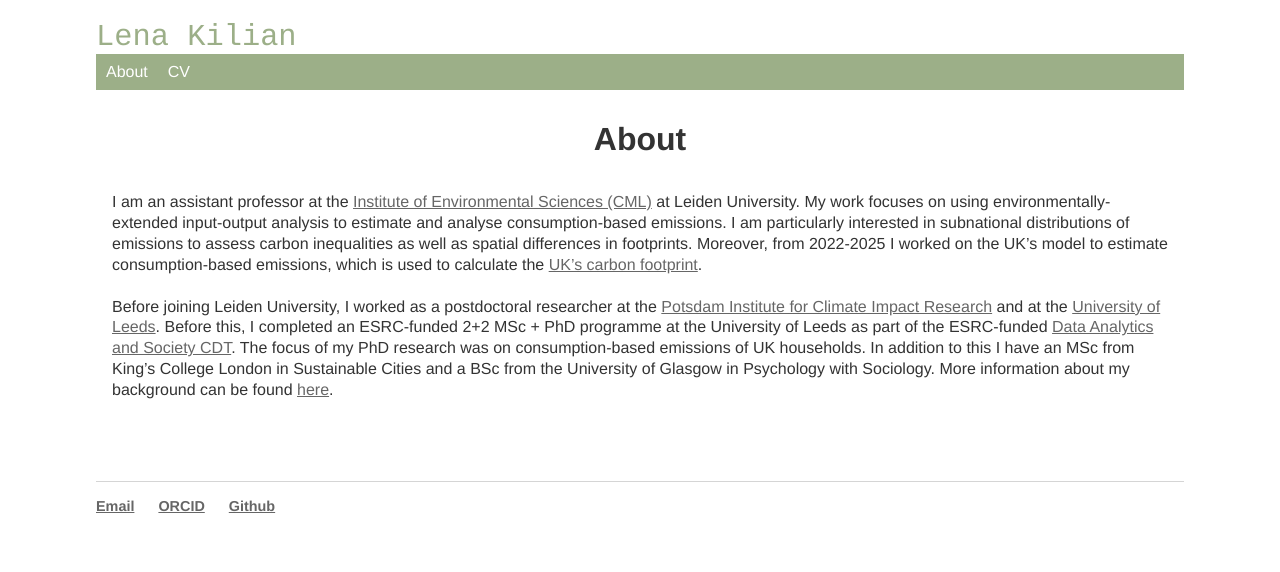
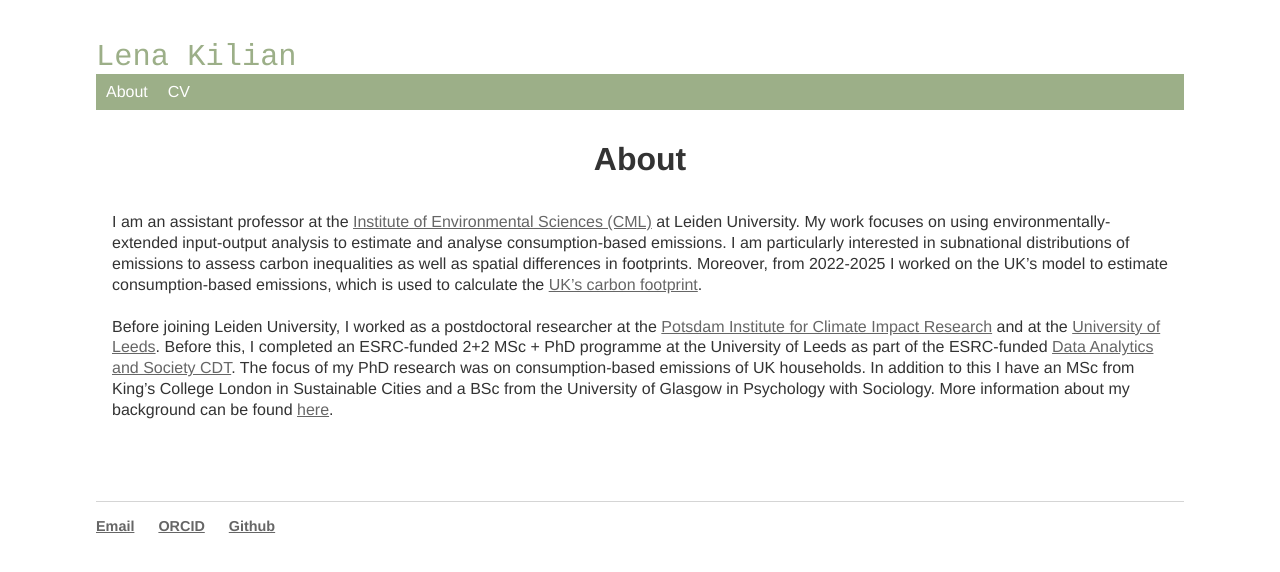
Before and after one commit to lena-kilian/lena-kilian.github.io, a Jekyll site: the page built from index.md, in a window 1280 px wide. Shown: the top 572 px of the page. Built offline with Jekyll 4.4.1, drawn with Linux system fonts in a browser that asks for light colours; our own code applies the rules of GitHub Pages for plain Markdown files.

Commit message:
Update main.css

```diff
--- a/css/main.css
+++ b/css/main.css
@@ -1,5 +1,5 @@
 body {
-     margin: 20px auto;
+     margin: 40px auto;
      width: 85%;
  }
 
```
